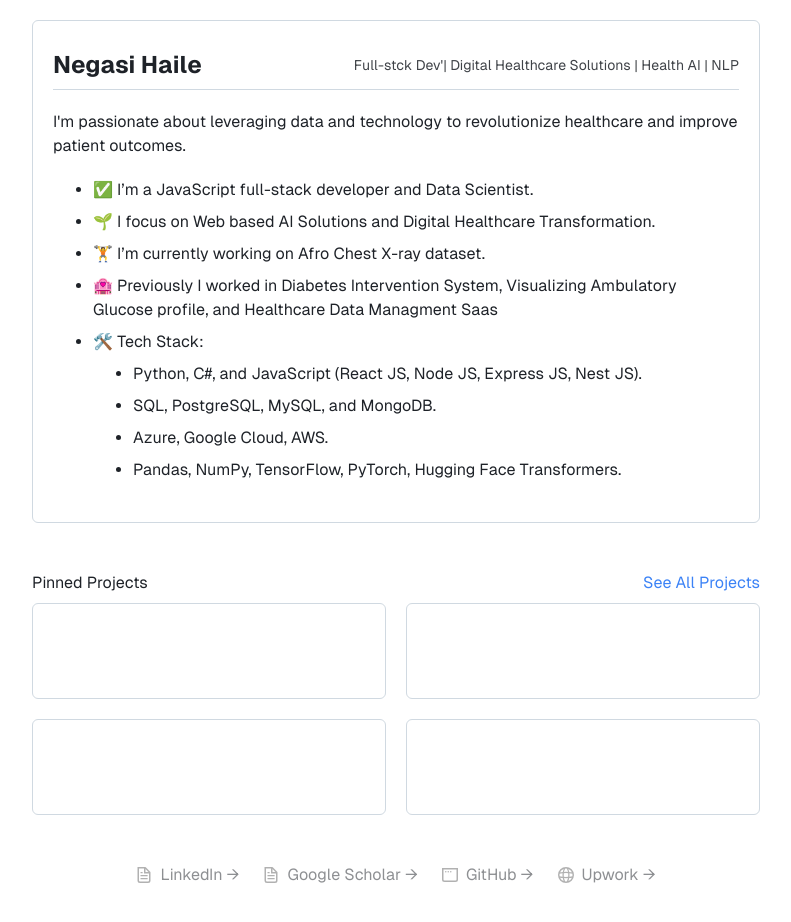
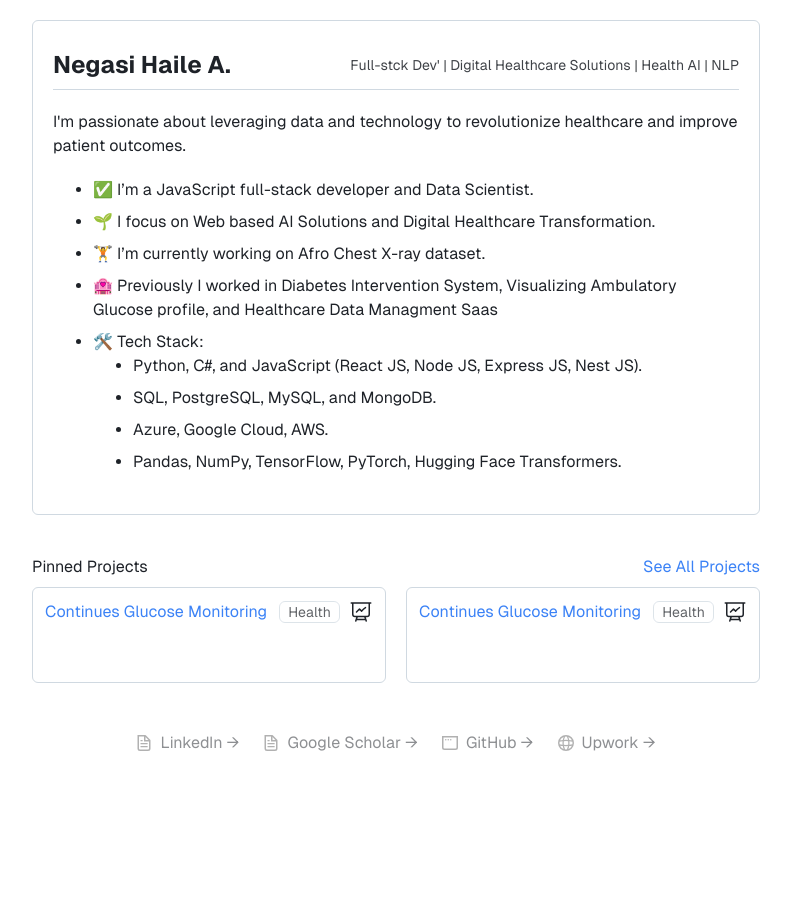
Before and after one commit to NegasiHaile/negasihaile.github.io, a Next.js app: page / in a window 1280 px wide. Shown: the top 922 px of the page, without its empty margins (244-1035 px from the left). After the commit the page ends 823 px from the top, so only its background shows below. Built offline with nearby package versions, Linux system fonts and the light colour scheme.

Commit message:
Added: Projects component

```diff
--- a/src/app/main.tsx
+++ b/src/app/main.tsx
@@ -1,3 +1,4 @@
+import Projects from "@/components/projects";
 import Link from "next/link";
 import React from "react";
 
@@ -51,14 +52,14 @@ const Main = () => {
     },
   ];
   return (
-    <main className="w-full space-y-12">
+    <main className="w-full space-y-10">
       {/* OVERVIEW */}
       <div className="border rounded-md p-5 pb-10 space-y-5">
         {/* WELCOME SECTION */}
         <div className="flex flex-col md:flex-row md:justify-between items-center py-2 border-b w-full">
-          <p className="font-bold text-2xl">Negasi Haile</p>
+          <p className="font-bold text-2xl">Negasi Haile A.</p>
           <p className="text-sm opacity-85 text-center">
-            Full-stck Dev'| Digital Healthcare Solutions | Health AI | NLP
+            Full-stck Dev' | Digital Healthcare Solutions | Health AI | NLP
           </p>
         </div>
 
@@ -69,48 +70,28 @@ const Main = () => {
             healthcare and improve patient outcomes.
           </p>
 
-          <ul key="my-works-list" className="list-disc space-y-2 pl-10">
-            {list.map((list, i) => {
+          <ul className="list-disc space-y-2 pl-10">
+            {list.map((listItem, i) => {
               return (
-                <>
-                  <li key={i}>{list.description}</li>
-                  {list?.sublists.length > 0 && (
-                    <ul key={`${i}_sub`} className="list-disc space-y-2 pl-10">
-                      {list?.sublists.map((sublist, si) => {
-                        return (
-                          <li key={si + `_mini_sub_` + sublist.title}>
-                            {sublist.description}
-                          </li>
-                        );
-                      })}
+                <li key={`main_list_${i}`}>
+                  {listItem.description}
+                  {listItem?.sublists.length > 0 && (
+                    <ul className="list-disc space-y-2 pl-10">
+                      {listItem?.sublists.map((sublist, si) => (
+                        <li key={`sublist_${i}_${si}`}>
+                          {sublist.description}
+                        </li>
+                      ))}
                     </ul>
                   )}
-                </>
+                </li>
               );
             })}
           </ul>
         </div>
       </div>
       {/* PROJECTS SECTIONS */}
-      <div className="w-full space-y-2">
-        <div className="flex justify-between items-center">
-          <p>Pinned Projects</p>
-          <Link
-            href={"/"}
-            className="text-blue-500 capitalize"
-            title="See all projects"
-          >
-            See all projects
-          </Link>
-        </div>
-        <div className="w-full grid sm:grid-cols-1 md:grid-cols-2 gap-5">
-          {/* PROJECT */}
-          <div className="w-full border rounded-md p-3 min-h-24"></div>
-          <div className="w-full border rounded-md p-3 min-h-24"></div>
-          <div className="w-full border rounded-md p-3 min-h-24"></div>
-          <div className="w-full border rounded-md p-3 min-h-24"></div>
-        </div>
-      </div>
+      <Projects display="pinned" />
     </main>
   );
 };
--- /dev/null
+++ b/src/components/projects.tsx
@@ -0,0 +1,35 @@
+import Link from "next/link";
+import { projects } from "@/data/projects";
+import Project from "@/utils/cards/Project";
+import { ProjectType } from "@/types/project";
+
+type ProjectsProps = {
+  display: string;
+};
+
+const Projects = ({ display }: ProjectsProps) => {
+  return (
+    <div className="w-full space-y-2">
+      <div className="flex justify-between items-center">
+        <p>Pinned Projects</p>
+        <Link
+          href={"/"}
+          className="text-blue-500 capitalize"
+          title="See all projects"
+        >
+          See all projects
+        </Link>
+      </div>
+      <div className="w-full grid sm:grid-cols-1 md:grid-cols-2 gap-5">
+        {/* PROJECT */}
+        {projects
+          .filter((project) => project[display as keyof ProjectType])
+          .map((project, index) => (
+            <Project key={project.id} index={index} project={project} />
+          ))}
+      </div>
+    </div>
+  );
+};
+
+export default Projects;
--- /dev/null
+++ b/src/data/projects.ts
@@ -0,0 +1,35 @@
+export const projects = [
+  {
+    id: 1,
+    category: "Web Application", // Web, Mobile, Data, Machine Learning,
+    sub_category: "Health", // Health, E-commerce, Real Estate
+    title: "Continues Glucose Monitoring",
+    description: "", // Put what this project do, and what problem it solve
+    pinned: true, // true/false
+    startAt: "2023",
+    endAt: "2024",
+    tech_stack: ["JavaScript", "ReactJS", "ChartJS"],
+  },
+  {
+    id: 3,
+    category: "Web Application", // Web, Mobile, Data, Machine Learning,
+    sub_category: "Health", // Health, E-commerce, Real Estate
+    title: "Continues Glucose Monitoring",
+    description: "", // Put what this project do, and what problem it solve
+    pinned: true, // true/false
+    startAt: "2023",
+    endAt: "2024",
+    tech_stack: ["JavaScript", "ReactJS", "ChartJS"],
+  },
+  {
+    id: 2,
+    category: "Web Application", // Web, Mobile, Data, Machine Learning,
+    sub_category: "Health", // Health, E-commerce, Real Estate
+    title: "Continues Glucose Monitoring",
+    description: "", // Put what this project do, and what problem it solve
+    pinned: false, // true/false
+    startAt: "2023",
+    endAt: "2024",
+    tech_stack: ["JavaScript", "ReactJS", "ChartJS"],
+  },
+];
--- /dev/null
+++ b/src/types/project.ts
@@ -0,0 +1,11 @@
+export interface ProjectType {
+  id: number;
+  category: string;
+  sub_category: string;
+  title: string;
+  description: string;
+  pinned: boolean;
+  startAt: string;
+  endAt: string;
+  tech_stack: string[];
+}
--- /dev/null
+++ b/src/utils/cards/Project.tsx
@@ -0,0 +1,31 @@
+import { ProjectType } from "@/types/project";
+import Link from "next/link";
+import React from "react";
+import IconMoniter from "../icons/IconMoniter";
+
+interface ProjectProps {
+  index: number;
+  project: ProjectType;
+}
+
+const Project = ({ index, project }: ProjectProps) => {
+  return (
+    <div key={index} className="w-full border rounded-md p-3 min-h-24">
+      {/* Card Header */}
+      <div className="flex justify-between items-center">
+        <div className="flex items-center space-x-3">
+          <Link href="/" className="text-blue-500">
+            {project.title}
+          </Link>
+          <p className=" border rounded-md px-2 opacity-70 text-sm">Health</p>
+        </div>
+
+        <div className="cursor-pointer">
+          <IconMoniter />
+        </div>
+      </div>
+    </div>
+  );
+};
+
+export default Project;
--- /dev/null
+++ b/src/utils/icons/IconMoniter.tsx
@@ -0,0 +1,26 @@
+type IconProps = {
+  className?: string;
+};
+
+const IconMoniter = ({ className }: IconProps) => {
+  return (
+    <div className="w-6 h-6">
+      <svg
+        xmlns="http://www.w3.org/2000/svg"
+        fill="none"
+        viewBox="0 0 24 24"
+        strokeWidth={1.5}
+        stroke="currentColor"
+        className={"size-6"}
+      >
+        <path
+          strokeLinecap="round"
+          strokeLinejoin="round"
+          d="M3.75 3v11.25A2.25 2.25 0 0 0 6 16.5h2.25M3.75 3h-1.5m1.5 0h16.5m0 0h1.5m-1.5 0v11.25A2.25 2.25 0 0 1 18 16.5h-2.25m-7.5 0h7.5m-7.5 0-1 3m8.5-3 1 3m0 0 .5 1.5m-.5-1.5h-9.5m0 0-.5 1.5m.75-9 3-3 2.148 2.148A12.061 12.061 0 0 1 16.5 7.605"
+        />
+      </svg>
+    </div>
+  );
+};
+
+export default IconMoniter;
--- a/tailwind.config.ts
+++ b/tailwind.config.ts
@@ -5,6 +5,7 @@ const config: Config = {
     "./src/pages/**/*.{js,ts,jsx,tsx,mdx}",
     "./src/components/**/*.{js,ts,jsx,tsx,mdx}",
     "./src/app/**/*.{js,ts,jsx,tsx,mdx}",
+    "./src/utils/**/*.{js,ts,jsx,tsx,mdx}",
   ],
   theme: {
     extend: {
```
